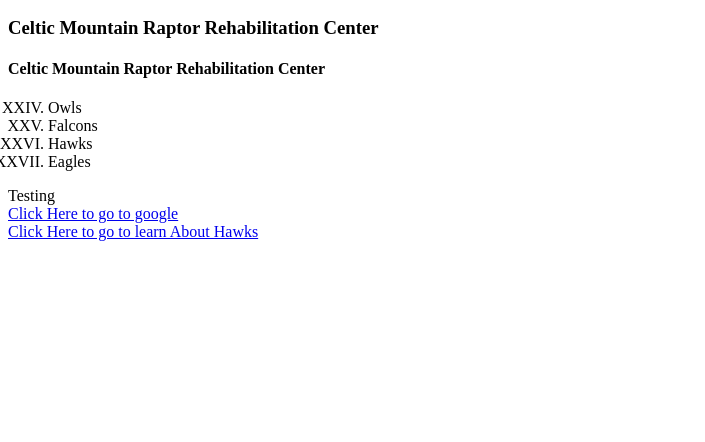
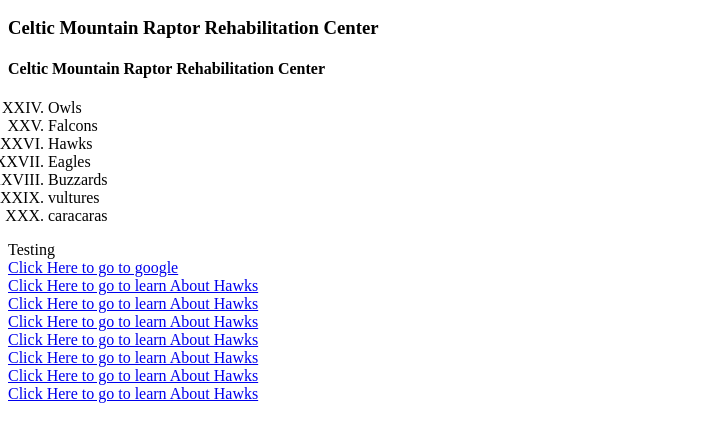
Before and after one commit to titusvanwyck/CelticOwl, a plain HTML site: page Index.html in a window 1280 px wide. Shown: the part 110-552 px from the top of the page, without its empty margins (0-705 px from the left). Drawn offline with Linux system fonts and the light colour scheme.

```diff
--- a/Index.html
+++ b/Index.html
@@ -16,11 +16,20 @@
             <li>Falcons</li>
             <li>Hawks</li>
             <li>Eagles</li>
+            <li>Buzzards</li>
+            <li>vultures</li>
+            <li>caracaras</li>
+
         </ol>
 
 Testing
-
         <div><a href="http://google.com">Click Here to go to google</a></div>
         <div><a href="Hawks.html">Click Here to go to learn About Hawks</a></div>
-    </body>
+        <div><a href="Hawks.html">Click Here to go to learn About Hawks</a></div>
+        <div><a href="Hawks.html">Click Here to go to learn About Hawks</a></div>
+        <div><a href="Hawks.html">Click Here to go to learn About Hawks</a></div>
+        <div><a href="Hawks.html">Click Here to go to learn About Hawks</a></div>
+        <div><a href="Hawks.html">Click Here to go to learn About Hawks</a></div>
+        <div><a href="Hawks.html">Click Here to go to learn About Hawks</a></div>
+        </body>
 </html>
```
Also changed, not shown: Hawks.html (+1 -1 lines).
